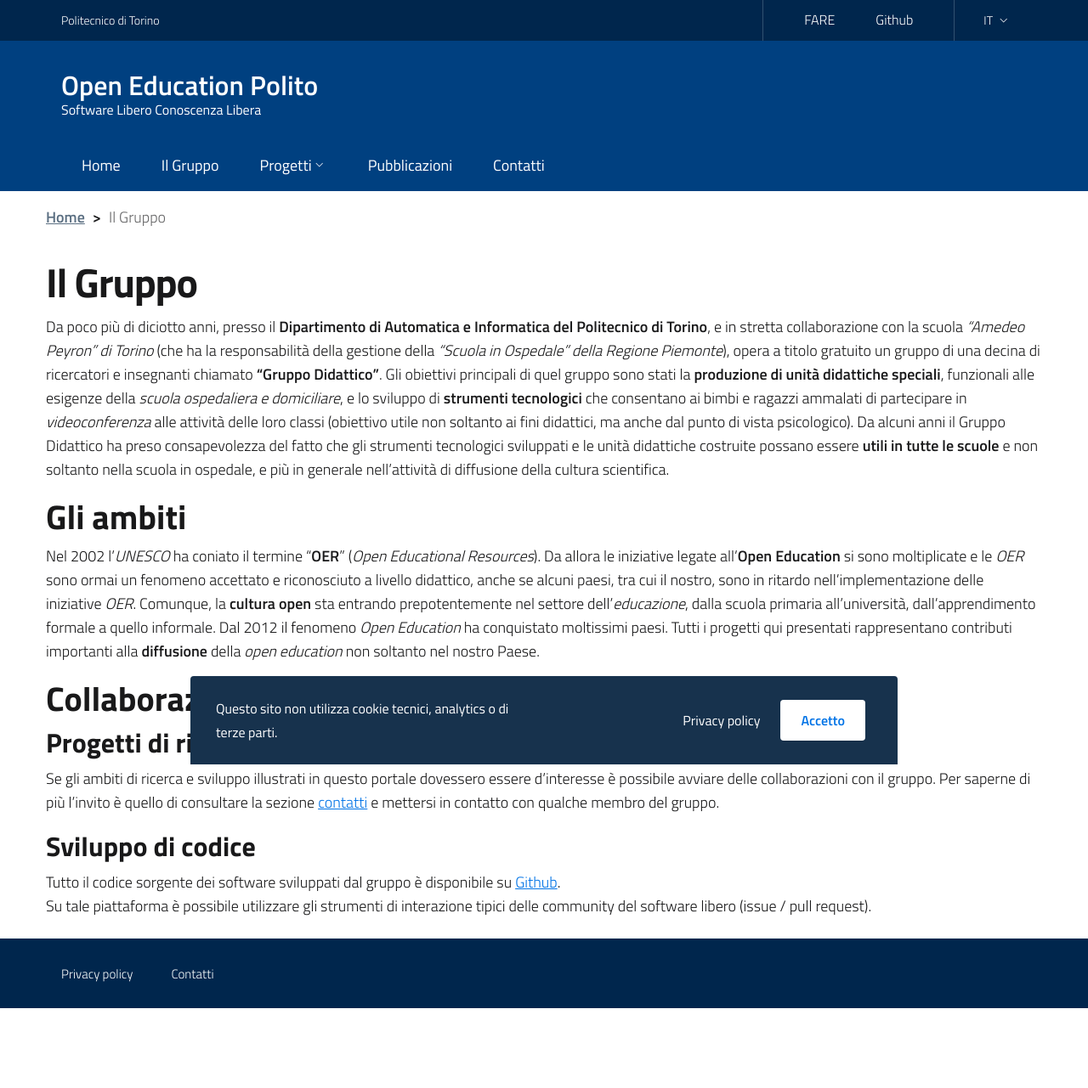
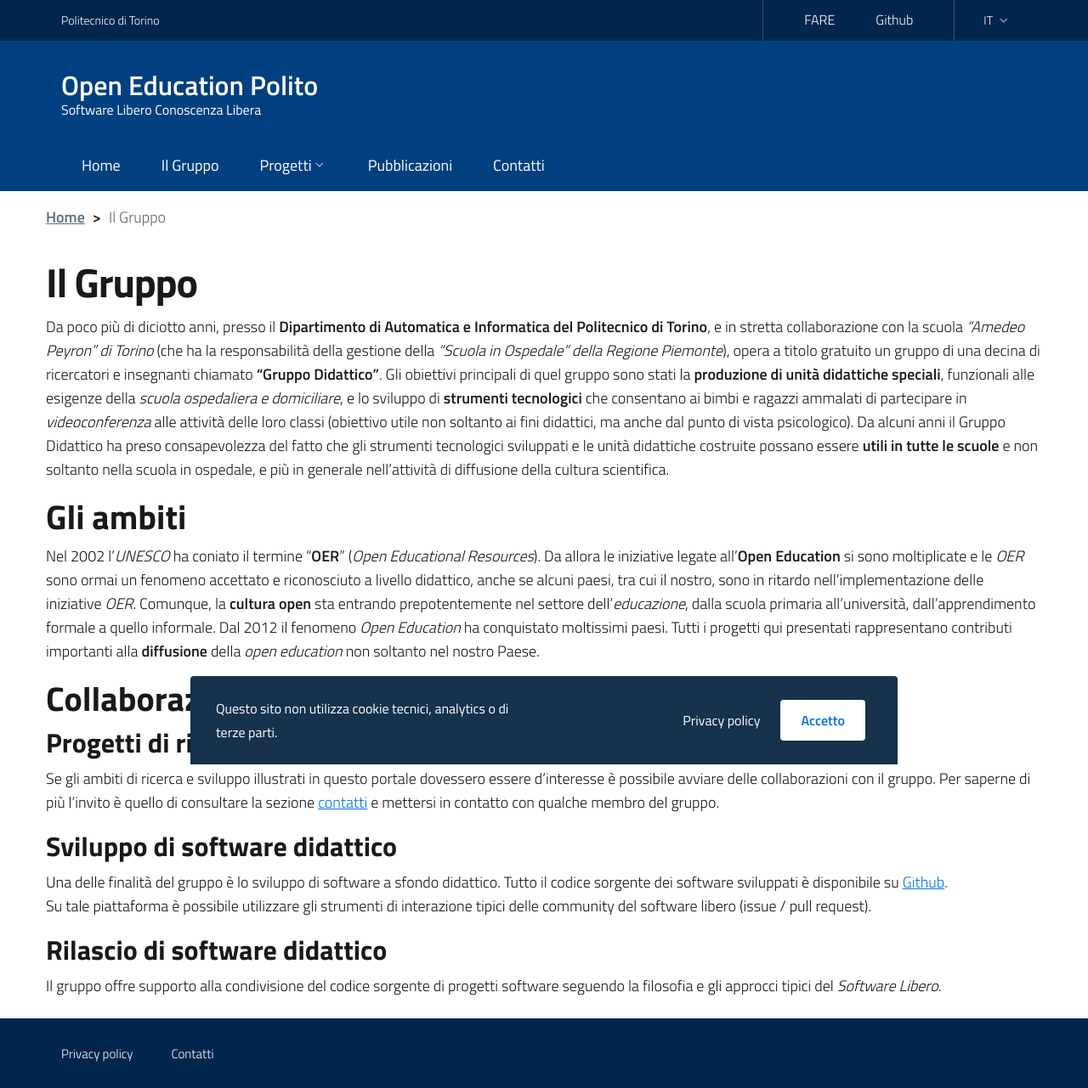
Before and after one commit to open-education-polito/org-website, a Jekyll site: the page built from it/gruppo.md, in a window 1280 px wide. Shown: the whole page at 85% size. Built offline with Jekyll 4.4.1, drawn with Linux system fonts in a browser that asks for light colours; before the commit the page ends 1187 px from its top, so only the background shows below that.

```diff
--- a/it/gruppo.md
+++ b/it/gruppo.md
@@ -44,8 +44,13 @@ essere d'interesse è possibile avviare delle collaborazioni con il gruppo.
 Per saperne di più l'invito è quello di consultare la sezione
 [contatti](contatti.md) e mettersi in contatto con qualche membro del gruppo.
 
-### Sviluppo di codice
-Tutto il codice sorgente dei software sviluppati dal gruppo è disponibile su
+### Sviluppo di software didattico
+Una delle finalità del gruppo è lo sviluppo di software a sfondo didattico.
+Tutto il codice sorgente dei software sviluppati è disponibile su
 [Github](https://github.com/open-education-polito).
 Su tale piattaforma è possibile utilizzare gli strumenti di interazione tipici
 delle community del software libero (issue / pull request).
+
+### Rilascio di software didattico
+Il gruppo offre supporto alla condivisione del codice sorgente di progetti
+software seguendo la filosofia e gli approcci tipici del *Software Libero*.
```
Also changed, not shown: it/progetti/fare.md (+8 -1 lines), it/progetti/libri.md (+4 -4 lines).
